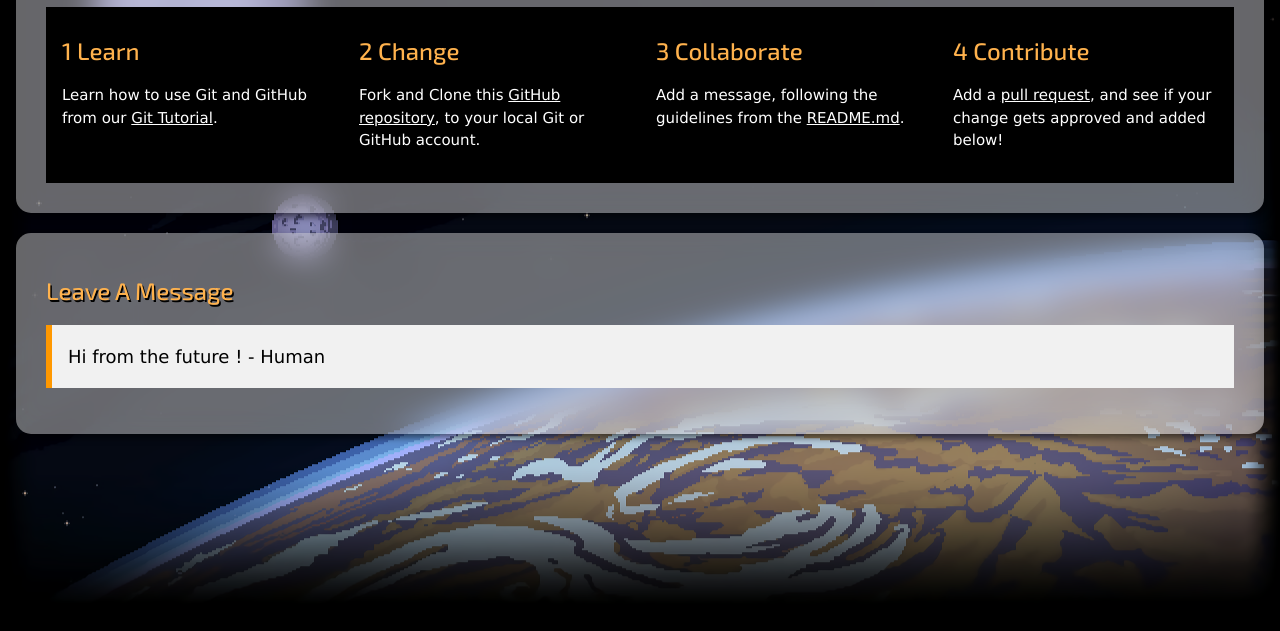
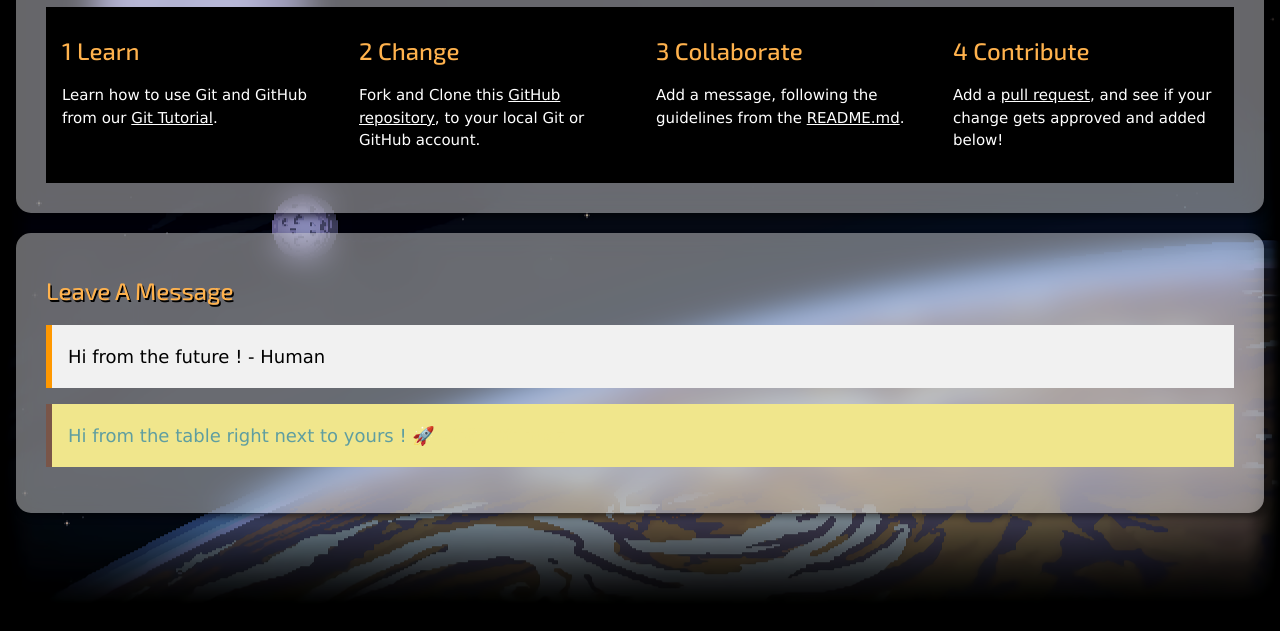
Before and after one commit to srcemre/Guestbook, a plain HTML site: page index.html in a window 1280 px wide. Shown: the part 163-794 px from the top of the page. Drawn offline with nearby package versions, Linux system fonts and the light colour scheme.

Commit message:
Update guestbook yigit yilmaz

```diff
--- a/index.html
+++ b/index.html
@@ -72,6 +72,12 @@
                 </div>
             </div>
 
+            <div class="w3-panel w3-leftbar w3-khaki w3-hover-brown w3-border-brown">
+                <div class="w3-left-align">
+                    <p style="color:cadetblue" class="w3-large"> Hi from the table right next to yours ! 🚀<b style="color:khaki">  -Yiğit Yılmaz</b> </p>
+                </div>
+            </div>
+
         </div>
     </div>
 </body>
```
